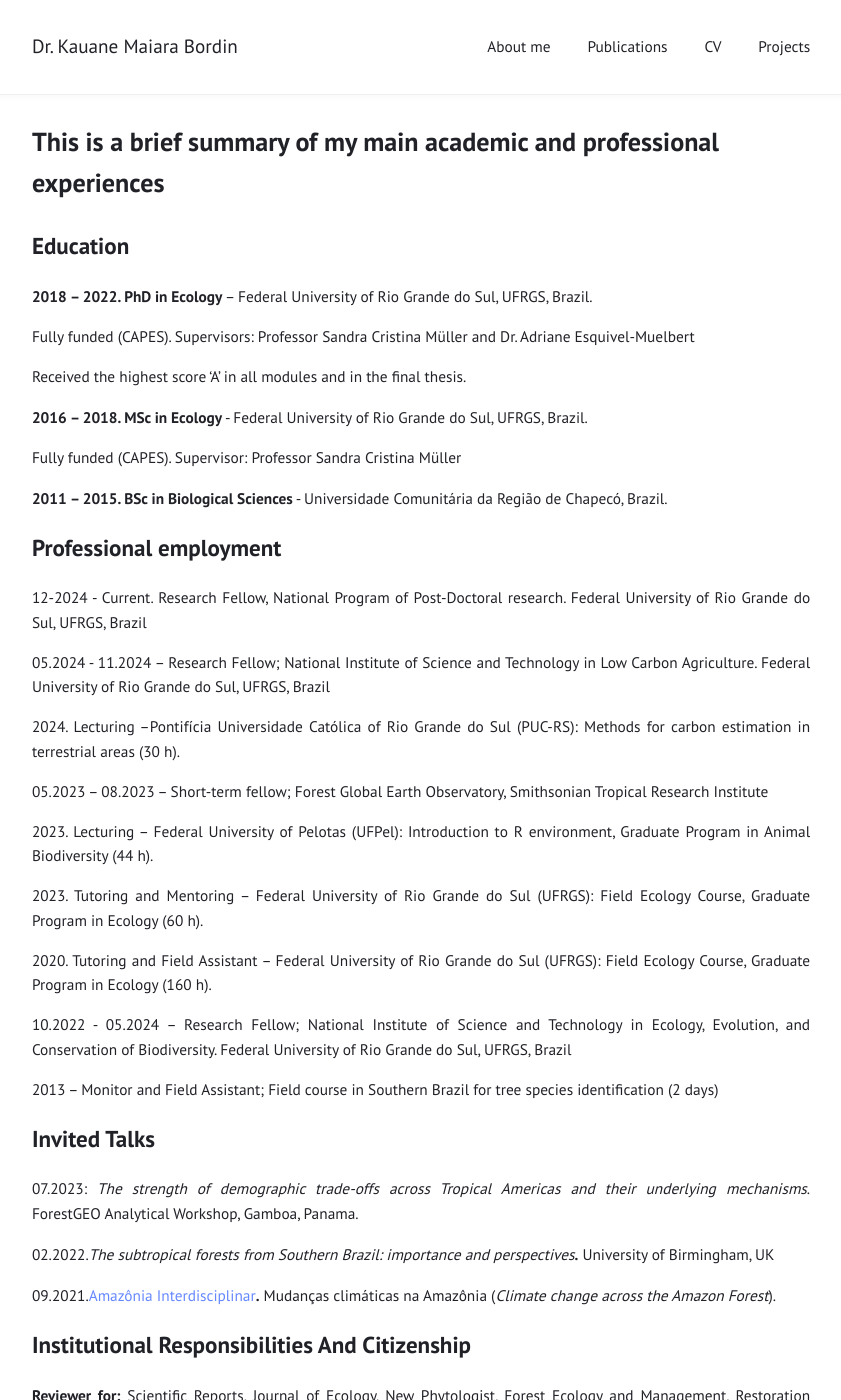
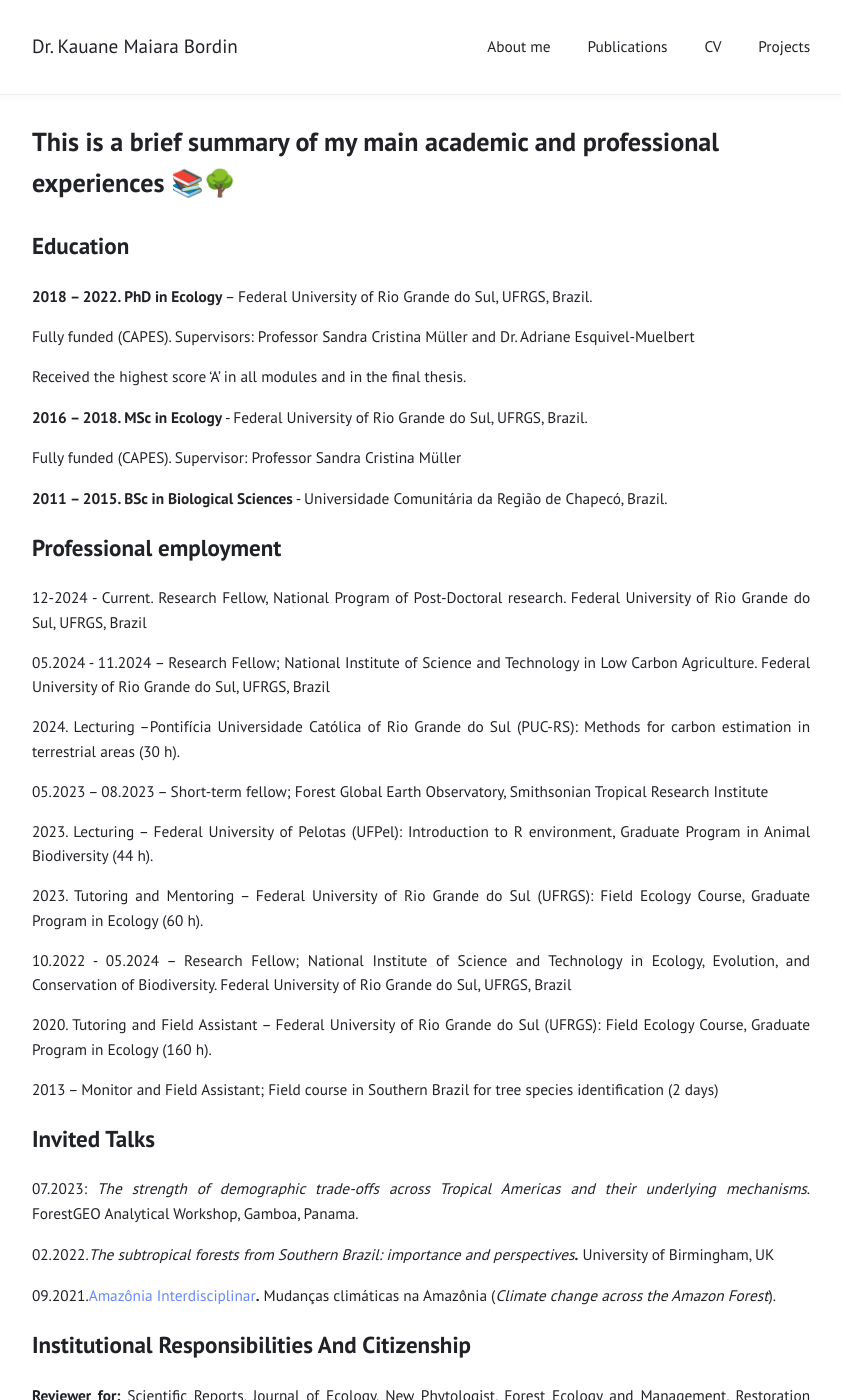
Before and after one commit to kmbordin/kmbordin.github.io, a Jekyll site: the page built from CV.md, in a window 1280 px wide and 1400 px high. Shown: the whole window, without its empty margins (219-1060 px from the left). Built offline with Jekyll 4.4.1, drawn with Linux system fonts in a browser that asks for light colours; our own code applies the rules of GitHub Pages for plain Markdown files; some of the changed text lies outside the part shown.

Commit message:
minor adjustments

```diff
--- a/CV.md
+++ b/CV.md
@@ -1,5 +1,5 @@
 ---
-title: "This is a brief summary of my main academic and professional experiences"
+title: "This is a brief summary of my main academic and professional experiences 📚🌳"
 ---
 
 ## Education
@@ -30,9 +30,9 @@ Fully funded (CAPES). Supervisor: Professor Sandra Cristina Müller
 
 2023\. Tutoring and Mentoring -- Federal University of Rio Grande do Sul (UFRGS): Field Ecology Course, Graduate Program in Ecology (60 h).
 
+10.2022 - 05.2024 -- Research Fellow; National Institute of Science and Technology in Ecology, Evolution, and Conservation of Biodiversity. Federal University of Rio Grande do Sul, UFRGS, Brazil
+
 2020\. Tutoring and Field Assistant -- Federal University of Rio Grande do Sul (UFRGS): Field Ecology Course, Graduate Program in Ecology (160 h).
-
-10.2022 - 05.2024 -- Research Fellow; National Institute of Science and Technology in Ecology, Evolution, and Conservation of Biodiversity. Federal University of Rio Grande do Sul, UFRGS, Brazil
 
 2013 -- Monitor and Field Assistant; Field course in Southern Brazil for tree species identification (2 days)
 
--- a/_config.yml
+++ b/_config.yml
@@ -27,7 +27,7 @@ external:                  # shows a footer with social links - for available ic
   - {title: Mail, icon: envelope, url: "mailto:kauanembordin@gmail.com"}
   - {title: Github, icon: github, url: "https://github.com/kmbordin"}
   - {title: Twitter, icon: twitter, url: "https://twitter.com/kmbordin"}
-  - {title: google_scholar, icon: google_scholar, url: "https://scholar.google.com/citations?user=RwJPjaEAAAAJ&hl=pt-BR"}
+  - {title: google-scholar, icon: google-scholar, url: "https://scholar.google.com/citations?user=RwJPjaEAAAAJ&hl=pt-BR"}
 
 comments:
 #  disqus_shortname: ""    # see https://disqus.com/
```
Also changed, not shown: other parts of CV.md (+2 -0 lines), publications.md (+1 -1 lines).
